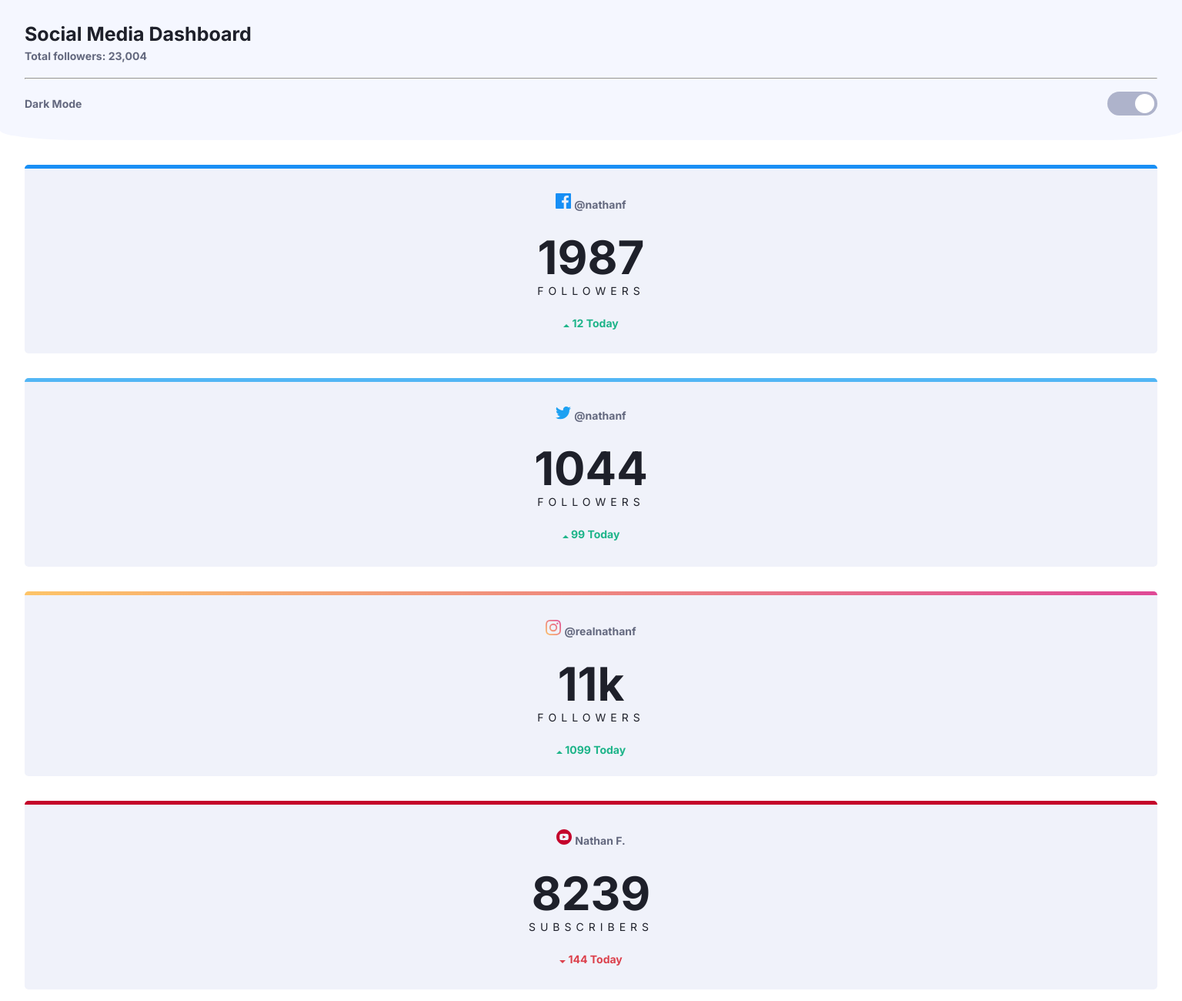
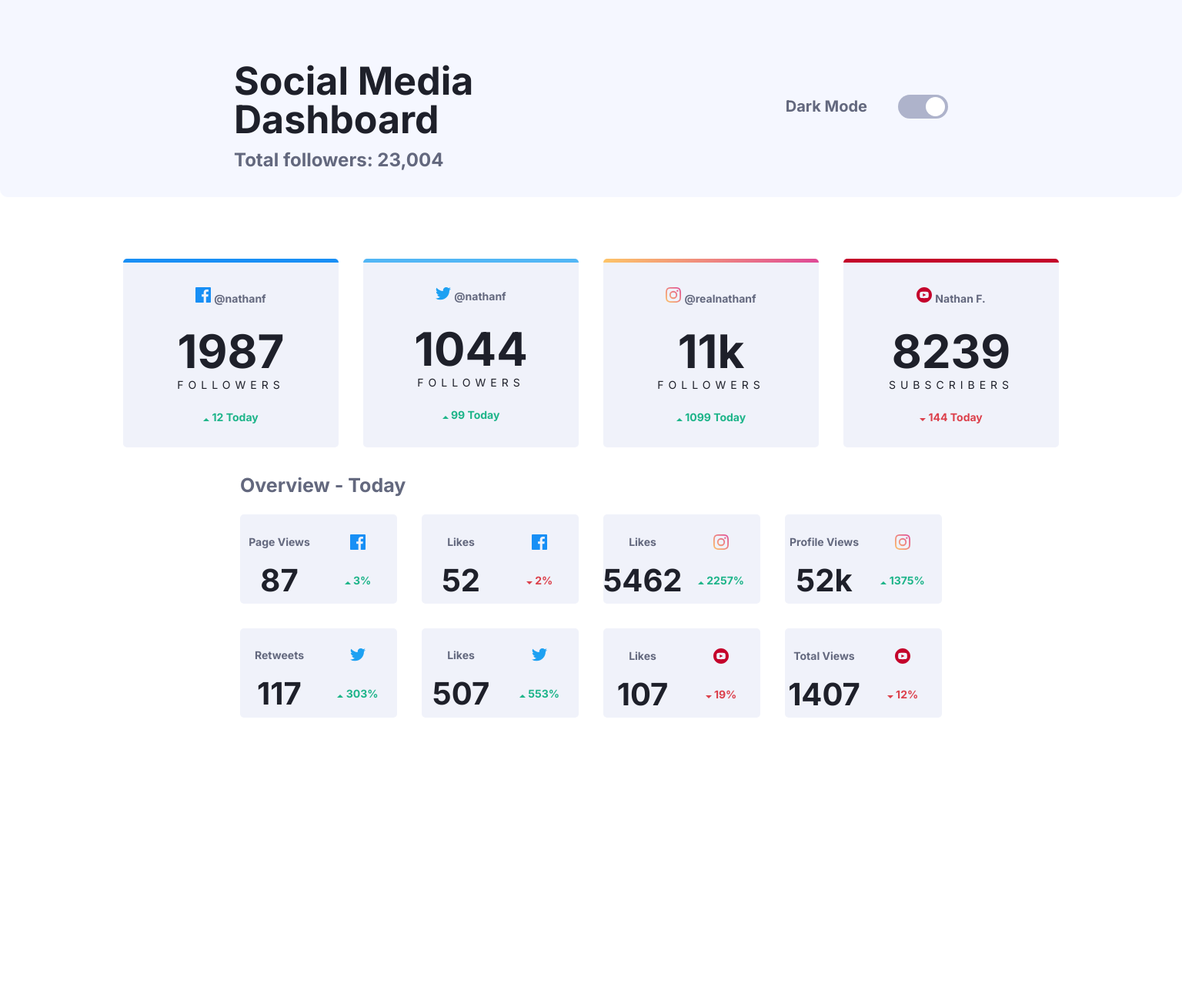
Before and after one commit to WilliamFischdick/Social-Media-Dashboard, a plain HTML site: page index.html in a window 1536 px wide. Shown: the top 1300 px of the page at 77% size. After the commit the page ends 964 px from the top, so only its background shows below. Drawn offline with Linux system fonts and the light colour scheme.

Commit message:
Finalizando a estilização do projeto e responsividade para desktop

```diff
--- a/index.html
+++ b/index.html
@@ -81,6 +81,7 @@
 
   <section class="container__overview">
     <h2 class="titulo__section">Overview - Today</h2>
+    <div class="container__overview__cards">
       <div class="container__card">
         <div class="card__content">
           <h3 class="card__titulo">Page Views</h3>
@@ -152,7 +153,7 @@
           <span class="new__followers-card-2"><img src="img/icon-down.svg" class="down-icon"> 12%</span>
         </div>
       </div>
-
+    </div>
   </section>
 
 </body>
--- a/styles/finalcards.css
+++ b/styles/finalcards.css
@@ -54,3 +54,21 @@
     color: var(--cor-vermelho);
     font-weight: 700;
 }
+
+@media screen and (min-width: 1440px) {
+
+    .container__overview {
+        padding: 0 19.5em 0 19.5em;
+    }
+
+    .container__overview__cards {
+        display: grid;
+        grid-template-columns: 1fr 1fr 1fr 1fr;
+        column-gap: 2em;
+    }
+
+    .container__card {
+        padding-bottom: 2em;
+    }
+
+}
--- a/styles/header.css
+++ b/styles/header.css
@@ -50,6 +50,7 @@ hr {
     background: var(--lighttheme-button-background);
     border-radius: 30px;
     transition: all 300ms linear;
+    cursor: pointer;
 }
 
 .toggle-btn label:before {
@@ -76,3 +77,43 @@ hr {
 .toggle-btn input {
     display: none;
 }
+
+@media screen and (min-width: 1440px) {
+
+    .container__header {
+        display: grid;
+        grid-template-columns: 50% 50%;
+        border-bottom-left-radius: 10px;
+        border-bottom-right-radius: 10px;
+        padding: 5em 19em 0 19em;
+    }
+
+    .titulo__principal {
+        font-size: 50px;
+        grid-column: 1/2;
+        grid-row: 1/2;
+
+    }
+
+    .followers {
+        font-size: 24px;
+        grid-column: 1/2;
+        grid-row: 2/3;
+    }
+
+    hr {
+        display: none;
+    }
+
+    .container__botao {
+        grid-column: 2/3;
+        grid-row: 1/2;
+        justify-content: flex-end;
+    }
+
+    .nome__botao {
+        font-size: 20px;
+        padding-right: 2em;
+    }
+
+}
--- a/styles/socialmedia.css
+++ b/styles/socialmedia.css
@@ -33,7 +33,7 @@
     align-items: center;
     background-color: var(--lighttheme-card);
     width: 100%;
-    height: 235px;
+    height: 240px;
     border-bottom-left-radius: 5px;
     border-bottom-right-radius: 5px;
 }
@@ -105,3 +105,19 @@
 .card__socialmedia {
     padding-bottom: 2em;
 }
+
+@media screen and (min-width: 1440px) {
+
+    .container__socialmedia {
+       display: flex;
+       justify-content: center;
+       column-gap: 2em;
+       padding: 5em 10em 0 10em;
+
+    }
+
+    .card__socialmedia {
+        width: 300px;
+        height: 250px;
+    }
+}
```
Lines whose indentation alone changed are shown as unchanged.
